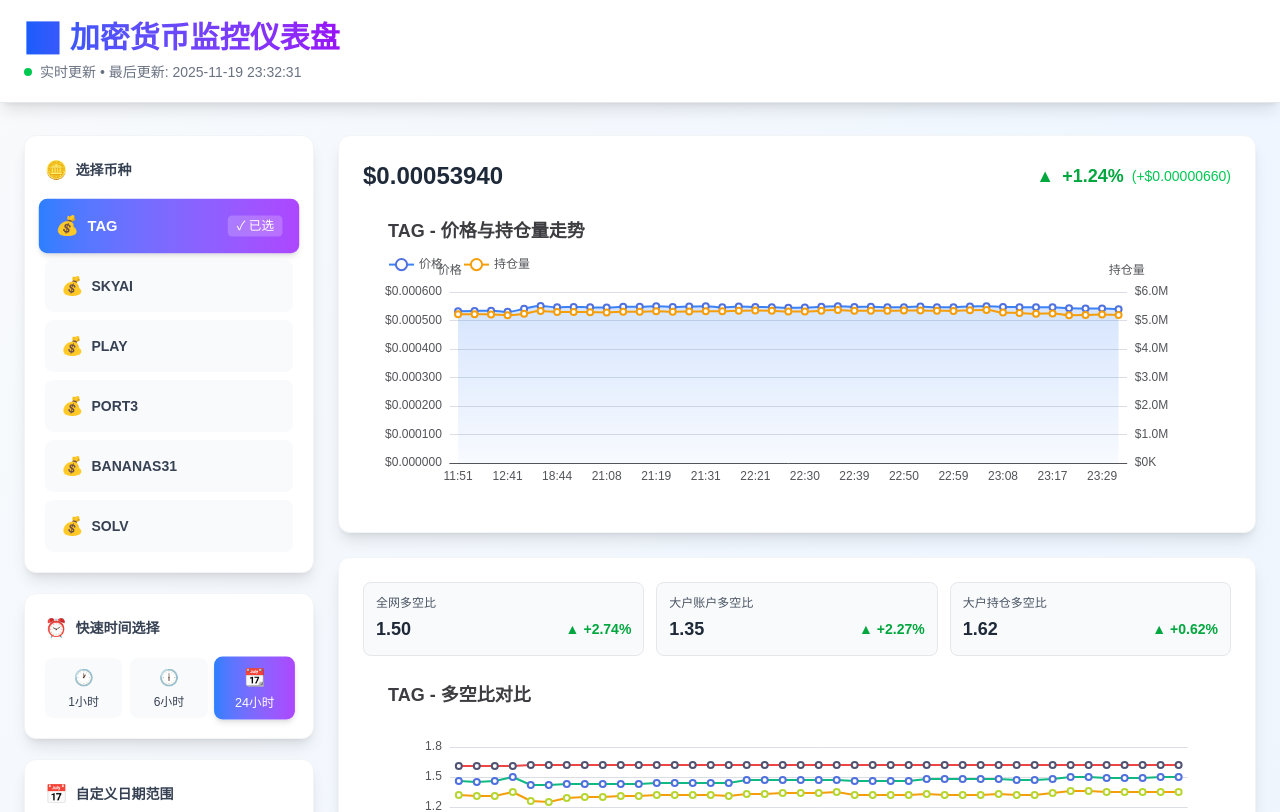
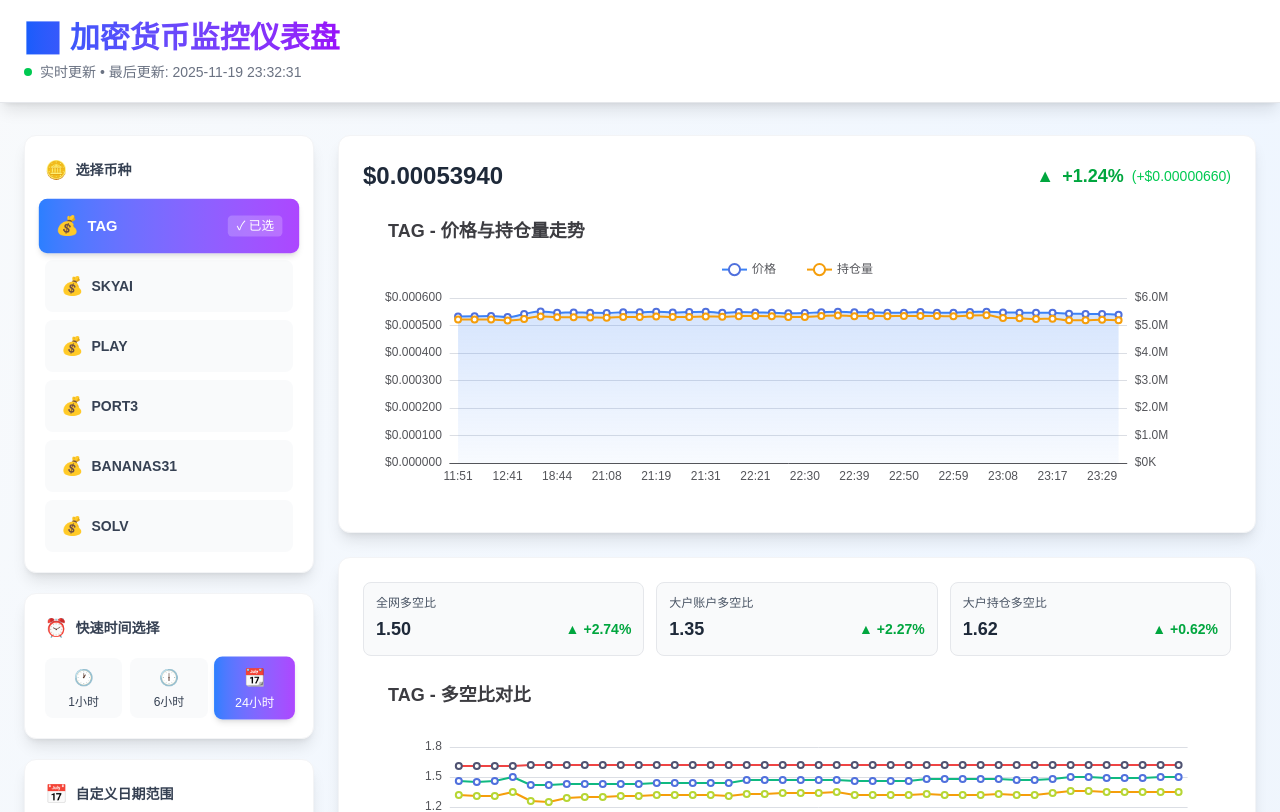
Before and after one commit to lovecloo/crypto-monitor-web, a Next.js app: page / in a window 1280 px wide. Shown: the top 812 px of the page. Built offline with nearby package versions, Linux system fonts and the light colour scheme.

Commit message:
fix: 优化图例布局，居中显示并移除Y轴名称避免重叠

```diff
--- a/components/PriceChart.tsx
+++ b/components/PriceChart.tsx
@@ -65,9 +65,11 @@ export default function PriceChart({ data, openInterestData, timeRange, coinSymb
     },
     legend: {
       data: ['价格', '持仓量'],
-      top: 45,
-      left: 20,
-      itemGap: 20
+      top: 50,
+      left: 'center',
+      itemGap: 30,
+      itemWidth: 25,
+      itemHeight: 14
     },
     xAxis: {
       type: 'category',
@@ -82,15 +84,18 @@ export default function PriceChart({ data, openInterestData, timeRange, coinSymb
     yAxis: [
       {
         type: 'value',
-        name: '价格',
         position: 'left',
         axisLabel: {
           formatter: (value: number) => `$${value.toFixed(6)}`
+        },
+        axisLine: {
+          lineStyle: {
+            color: '#3b82f6'
+          }
         }
       },
       {
         type: 'value',
-        name: '持仓量',
         position: 'right',
         axisLabel: {
           formatter: (value: number) => {
@@ -98,6 +103,11 @@ export default function PriceChart({ data, openInterestData, timeRange, coinSymb
               return `$${(value / 1000000).toFixed(1)}M`;
             }
             return `$${(value / 1000).toFixed(0)}K`;
+          }
+        },
+        axisLine: {
+          lineStyle: {
+            color: '#f59e0b'
           }
         }
       }
@@ -131,7 +141,7 @@ export default function PriceChart({ data, openInterestData, timeRange, coinSymb
         itemStyle: { color: '#f59e0b' }
       }
     ],
-    grid: { left: '10%', right: '12%', bottom: '15%', top: '28%' }
+    grid: { left: '10%', right: '12%', bottom: '15%', top: '30%' }
   };
 
   return (
```
